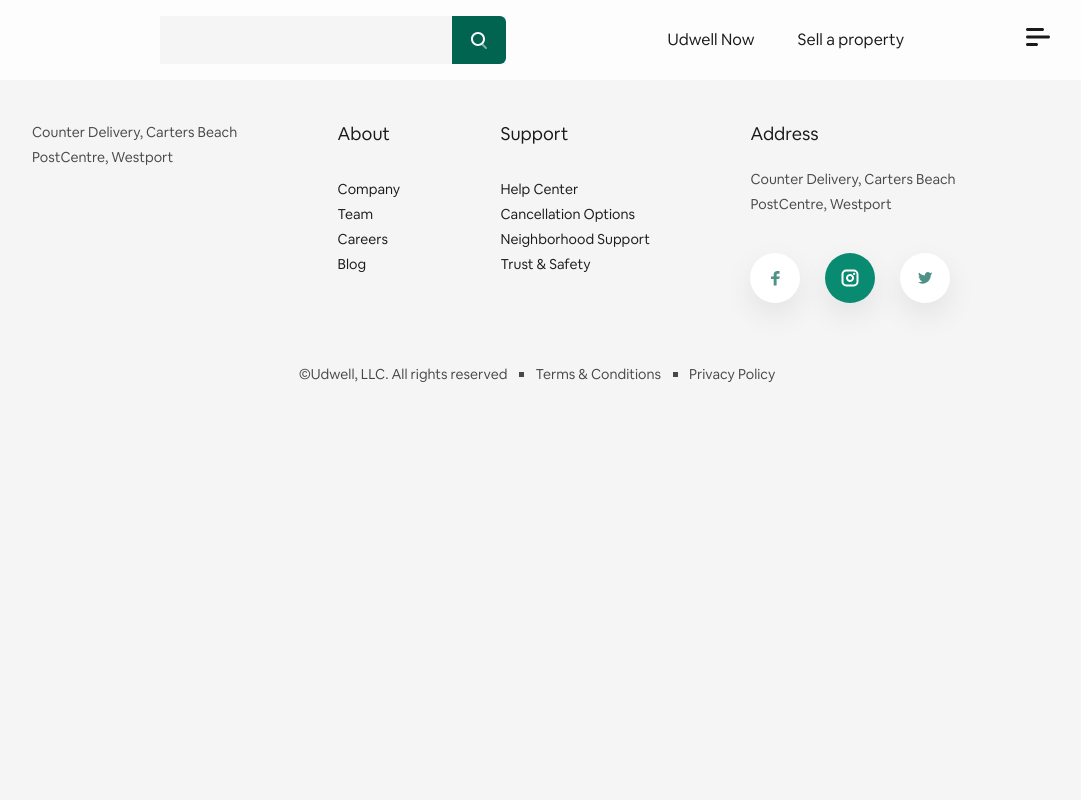
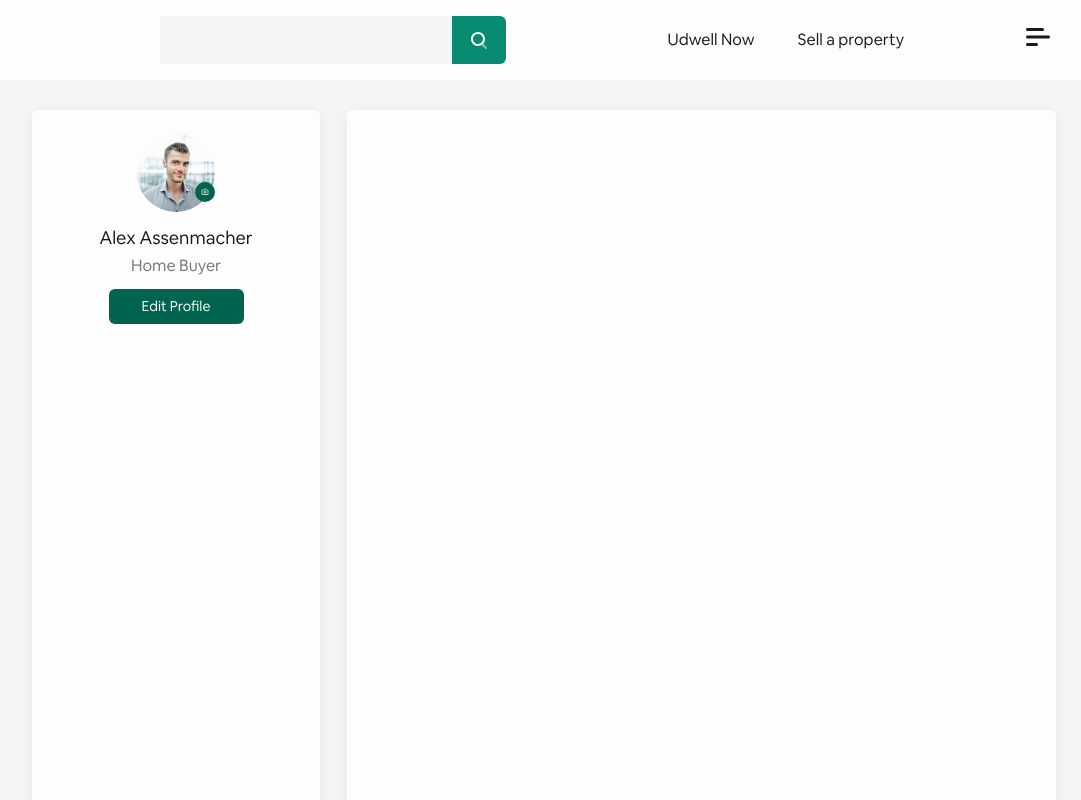
Before and after one commit to abdulmalikgh/front-end-challenge, a React (Create React App) app: page / in a window 1280 px wide. Shown: the top 800 px of the page, without its empty margins (96-1177 px from the left). Built offline with nearby package versions, Linux system fonts and the light colour scheme.

Commit message:
Add edit profile component

```diff
--- a/src/App.js
+++ b/src/App.js
@@ -1,12 +1,17 @@
-import './assets/scss/app.scss';
 import Header from './components/Header.js'
 import Footer from './components/Footer.js'
-
+import Sidebar from './components/sidebar';
+import Main from './components/main';
+import './assets/scss/app.scss';
 
 function App() {
   return (
     <div className="App">
       <Header />
+      <main>
+        <Sidebar />
+        <Main />
+      </main>
       <Footer />
     </div>
   );
--- a/src/assets/scss/app.scss
+++ b/src/assets/scss/app.scss
@@ -0,0 +1,94 @@
+@import "../scss/color.scss";
+main {
+  width: 100%;
+  padding-right: 10%;
+  padding-left: 10%;
+  display: flex;
+  justify-content: space-between;
+  column-gap: 27px;
+  height: 814px;
+  padding-top: 30px;
+}
+
+// sidebar
+.sidebar {
+  width: 288px;
+  height: 814px;
+  background: $section-background;
+  box-shadow: 0px 2px 15px rgba(108, 126, 147, 0.1);
+  border-radius: 6px;
+  padding: 24px 20px;
+  display: flex;
+  flex-direction: column;
+  align-items: center;
+  .avatar-card {
+    width: 158px;
+    height: 145px;
+    display: flex;
+    flex-direction: column;
+    align-items: center;
+    .avatar{
+        position:relative;
+        .avatar-upload{
+            position: absolute;
+            right:0;
+            bottom: 10px;
+            width:20px;
+            height: 20px;
+            background:$button-bg ;
+            border-radius: 50%;
+            outline:none;
+            border:none;
+        }
+    }
+    .avatar-text {
+      p {
+        &:first-of-type {
+          font-family: Airbnb Cereal App;
+          margin-top: 12px;
+          font-style: normal;
+          font-weight: normal;
+          font-size: 18px;
+          line-height: 160%;
+          color: $text-dark;
+          text-align: center;
+        }
+        &:last-of-type {
+          font-family: Airbnb Cereal App;
+          font-style: normal;
+          font-weight: normal;
+          font-size: 16px;
+          line-height: 160%;
+          color: $text-light;
+          text-align: center;
+        }
+      }
+    }
+  }
+
+  .edit-profile-container {
+    padding-top: 10px;
+    button {
+      width: 135px;
+      height: 35px;
+      background: $button-bg;
+      outline: none;
+      border: none;
+      font-family: Airbnb Cereal App;
+      font-style: normal;
+      font-weight: 500;
+      font-size: 14px;
+      line-height: 160%;
+      color: $section-background;;
+      border-radius: 6px;
+    }
+  }
+}
+// main
+.main {
+  background: $section-background;
+  box-shadow: 0px 2px 15px rgba(108, 126, 147, 0.1);
+  border-radius: 6px;
+  height: 814px;
+  width: calc(100% - 315px);
+}
--- /dev/null
+++ b/src/assets/scss/color.scss
@@ -0,0 +1,8 @@
+$section-background: #fdfdfd;
+$text-light: #767676;
+$text-dark: #1a1a1a;
+$text-color: #484848;
+$bg-green: #098B71;
+$button-bg: #016450;
+$page-bg: #f5f5f5;
+$white:#fff;
--- a/src/assets/scss/footer.scss
+++ b/src/assets/scss/footer.scss
@@ -1,3 +1,5 @@
+@import '../scss/color.scss';
+
 footer {
   padding-right: 10%;
   padding-left: 10%;
@@ -6,8 +8,8 @@ footer {
   font-weight: normal;
   font-size: 14px;
   line-height: 180%;
-  color: #484848;
-  margin-top: 40px;
+  color: $text-color;
+  margin-top: 80px;
   margin-bottom: 40px;
 
   .footer_navigation {
@@ -18,7 +20,7 @@ footer {
       h2 {
         font-family: Airbnb Cereal App;
         font-style: normal;
-        font-weight: normal;
+        font-weight: 600;
         font-size: 18px;
         line-height: 160%;
         color: #1a1a1a;
@@ -34,7 +36,7 @@ footer {
           }
           a {
             text-decoration: none;
-            color: #1a1a1a;
+            color: $text-dark;
           }
         }
       }
@@ -78,9 +80,9 @@ footer {
   }
   .facebook,
   .twitter {
-    background: #ffffff;
+    background: $white;
   }
   .instgram {
-      background-color: #098B71;
+      background-color:  #098B71;
   }
 }
--- a/src/assets/scss/header.scss
+++ b/src/assets/scss/header.scss
@@ -1,8 +1,9 @@
+@import '../scss/color.scss';
 .header {
   width: 100%;
   height: 80px;
-  background: #FDFDFD;
-  color: #1a1a1a;
+  background: $section-background;
+  color: $text-dark;
   padding-left: 20%;
   padding-right: 10%;
   nav {
@@ -11,7 +12,7 @@
     justify-content: space-between;
     height: inherit;
     .__search {
-      background: #f5f5f5;
+      background: $page-bg;
       border-radius: 6px;
       height: 48px;
       width: 346px;
@@ -20,7 +21,7 @@
       input {
         height: inherit;
         width: calc(100% - 54px);
-        background: #f5f5f5;
+        background: $page-bg;
         border: none;
         margin: 0px;
         padding: 9px 15px;
@@ -36,7 +37,7 @@
         outline: none;
         border: none;
         margin: none;
-        background: #016450;
+        background: $bg-green;
         border-radius: 0px 6px 6px 0px;
         display: flex;
         justify-content: center;
@@ -76,7 +77,7 @@
               font-weight: normal;
               font-size: 16px;
               line-height: 160%;
-              color: #1a1a1a;
+              color: $text-dark;
             }
           }
         }
--- /dev/null
+++ b/src/components/main.js
@@ -0,0 +1,9 @@
+import React from 'react'
+
+export default function main() {
+    return (
+        <div className="main">
+
+        </div>
+    )
+}
--- /dev/null
+++ b/src/components/sidebar.js
@@ -0,0 +1,31 @@
+import React from 'react'
+import ProfileIcon from '../assets/images/profile.svg'
+import Camera from '../assets/images/bx-camera 1.svg'
+
+export default function sidebar() {
+    return (
+        <div className="sidebar">
+            <div className="avatar-card">
+                <div className="avatar">
+                    <div className="avatar-logo">
+                        <img src={ ProfileIcon }  alt="profile"/>
+                    </div>
+                    <button className="avatar-upload">
+                        <img height='12px' width="12px" src={ Camera } alt=""/>
+                    </button>
+                </div>
+                <div className="avatar-text">
+                    <p>Alex Assenmacher</p>
+                    <p>
+                        Home Buyer
+                    </p>
+                </div>
+            </div>
+            <div className='edit-profile-container'>
+                <button>
+                    Edit Profile
+                </button>
+            </div>
+        </div>
+    )
+}
--- a/src/index.scss
+++ b/src/index.scss
@@ -1,9 +1,10 @@
 @font-face {
   font-family: "Airbnb Cereal App";
   src: local("Airbnb Cereal App"),
-   url("./assets/fonts/AirbnbCereal-Book.ttf") format("truetype");
-    font-weight: normal;
-  }
+    url("./assets/fonts/AirbnbCereal-Book.ttf") format("truetype");
+  font-weight: normal;
+}
+
 
 *,
 *::before,
@@ -24,11 +25,10 @@ dl,
 dd {
   margin: 0;
 }
-ul
-ol {
+ul ol {
   list-style: none;
-  margin:0px;
-  padding:0px;
+  margin: 0px;
+  padding: 0px;
 }
 
 html:focus-within {
@@ -39,6 +39,7 @@ body {
   text-rendering: optimizeSpeed;
   line-height: 1.5;
   font-family: Airbnb Cereal App;
+  font-size: 16px;
   font-style: normal;
   background: #f5f5f5;
 }
@@ -58,7 +59,7 @@ select {
 }
 @media (prefers-reduced-motion: reduce) {
   html:focus-within {
-   scroll-behavior: auto;
+    scroll-behavior: auto;
   }
 
   *,
@@ -70,3 +71,5 @@ select {
     scroll-behavior: auto !important;
   }
 }
+
+// main dashboard
```
Also changed, not shown: src/assets/images/bx-camera 1.svg (added), src/assets/images/profile.svg (added), src/assets/scss/main.scss (added).
